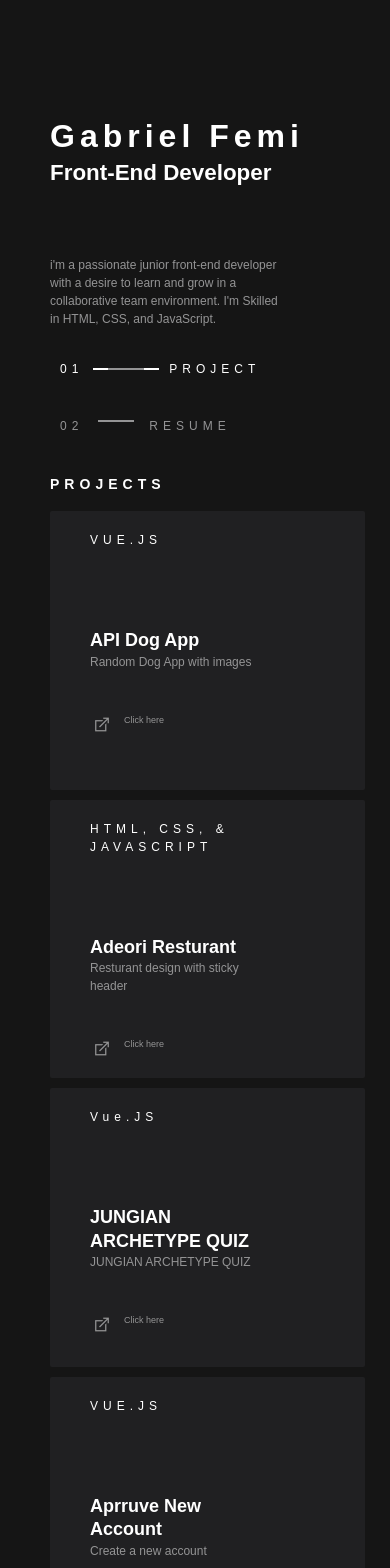
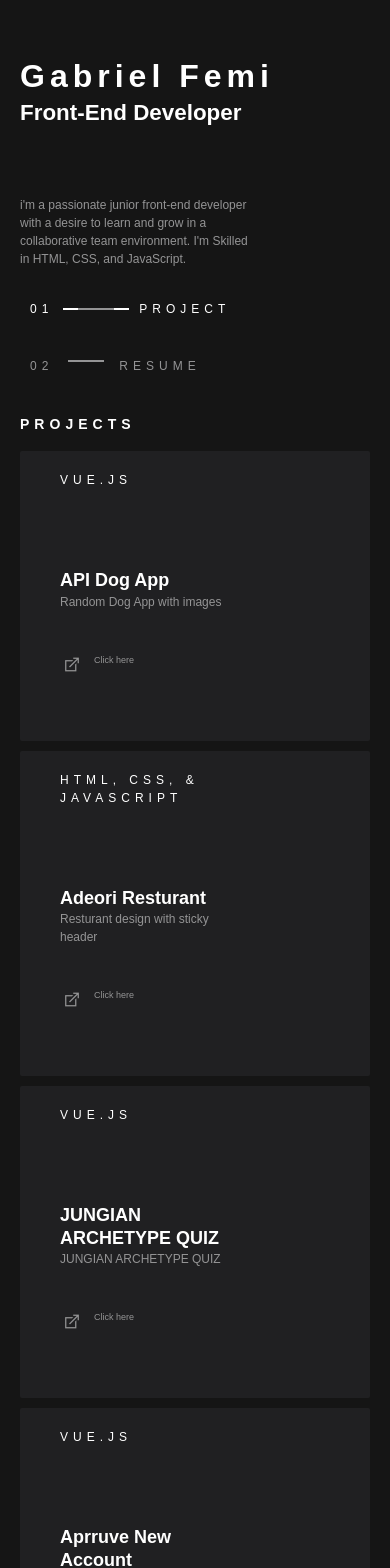
Before and after one commit to femigabriel/my-website, a Vue app: page / in a window 390 px wide. Shown: the top 1568 px of the page. Built offline with nearby package versions, Linux system fonts and the light colour scheme; a web font is replaced by a local one.

Commit message:
responsive designs added

```diff
--- a/src/App.vue
+++ b/src/App.vue
@@ -86,9 +86,7 @@ body {
   display: flex;
   margin-left: auto;
   margin-right: auto;
-  padding-top: 80px;
-  padding-left: 80px;
-  padding-right: 80px;
+  padding: 20px;
   /* height: auto; */
   /* overflow: initial; */
   top: 0;
@@ -120,8 +118,8 @@ span {
   .app {
     margin-left: auto;
     margin-right: auto;
-    padding-left: 60px;
-    padding-right: 40px;
+    /* padding-left: 60px;
+    padding-right: 40px; */
     overflow-x: hidden;
     display: block;
     position: relative;
@@ -161,8 +159,8 @@ span {
     width: 100%;
   }
   .app {
-    padding-left: 50px;
-    padding-right: 25px;
+    /* padding-left: 50px;
+    padding-right: 25px; */
     overflow-x: hidden;
     display: block;
     height: auto;
--- a/src/components/ProjectFlex.vue
+++ b/src/components/ProjectFlex.vue
@@ -40,7 +40,7 @@ export default {
         {
           date: "July 22, 2022",
           status: "Online",
-          framework: "Vue.JS",
+          framework: "VUE.JS",
           title: "JUNGIAN ARCHETYPE QUIZ",
           description: "JUNGIAN ARCHETYPE QUIZ",
           video: "Click here",
--- a/src/components/ProjectSingle.vue
+++ b/src/components/ProjectSingle.vue
@@ -152,8 +152,8 @@ export default {
   }
   .project-box {
     width: 100%;
-    max-width: 315px;
-    max-height: 33vh;
+    /* max-width: 315px; */
+    min-height: 33vh;
     line-height: 3.3;
   }
 
```
